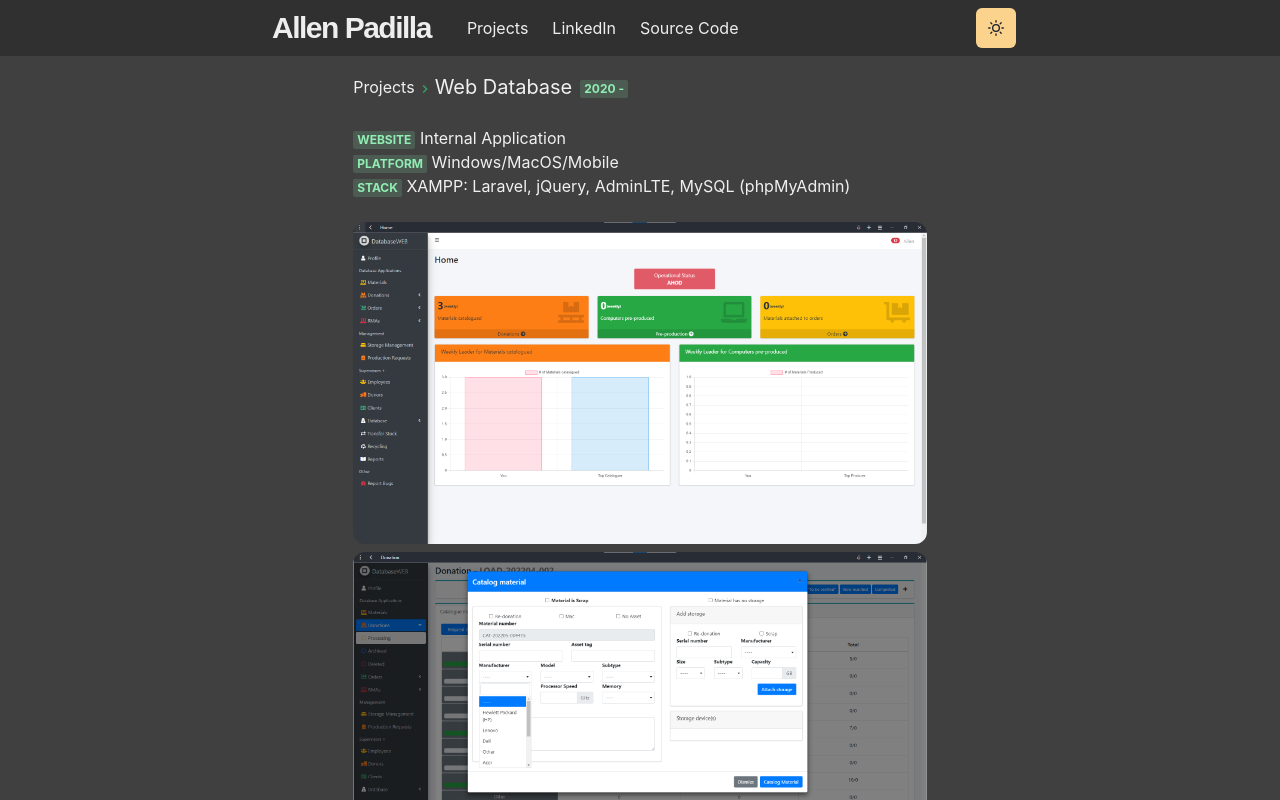
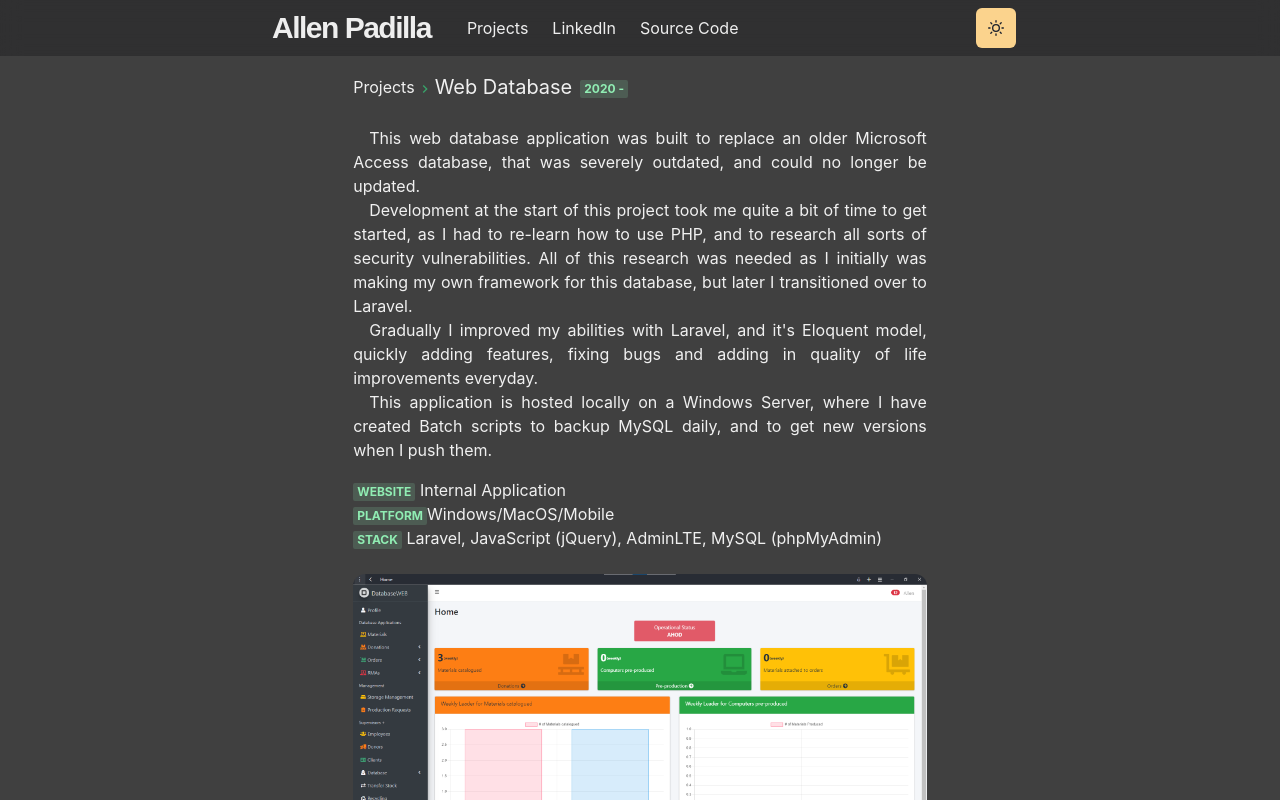
Before and after one commit to allen-padilla/portfolio, a Next.js app: page /projects/database in a window 1280 px wide. Shown: the top 800 px of the page. Built offline with nearby package versions, Linux system fonts and the light colour scheme.

Commit message:
Updated web database page.

```diff
--- a/pages/projects.js
+++ b/pages/projects.js
@@ -32,9 +32,7 @@ const Projects = () => {
               title="Web Database"
               thumbnail={DBLoginPic}
             >
-              A web application that tracks inventory, clients, orders, and employee's stats.
-              <br />
-              <strong>Built using: <br /> Laravel | jQuery | AdminLTE</strong>
+              A web application that tracks donations, inventory, clients, orders, and employee's stats.
             </WorkGridItem>
           </Section>
 
@@ -45,8 +43,6 @@ const Projects = () => {
               thumbnail={PortfolioPic}
             >
               My personal portfolio/blog, which I plan to improve as I learn more about web development.
-              <br />
-              <strong>Built using: <br /> React | NextJS | Chakra UI</strong>
             </WorkGridItem>
           </Section>
         </SimpleGrid>
--- a/pages/projects/database.js
+++ b/pages/projects/database.js
@@ -38,17 +38,31 @@ const Database = () => {
         </Section>
 
         <Section delay={0.2}>
-          <List>
+          <Paragraph>
+            This web database application was built to replace an older Microsoft Access database, that was severely outdated, and could no longer be updated.
+          </Paragraph>
+          <Paragraph>
+            Development at the start of this project took me quite a bit of time to get started, as I had to re-learn how to use PHP, and to research all sorts of security vulnerabilities.
+            All of this research was needed as I initially was making my own framework for this database, but later I transitioned over to Laravel.
+          </Paragraph>
+          <Paragraph>
+            Gradually I improved my abilities with Laravel, and it's Eloquent model, quickly adding features, fixing bugs and adding in quality of life improvements everyday.
+          </Paragraph>
+          <Paragraph>
+            This application is hosted locally on a Windows Server, where I have created Batch scripts to backup MySQL daily, and to get new versions when I push them.
+          </Paragraph>
+
+          <List mt={4}>
             <ListItem>
               <Badge colorScheme="whatsapp">Website</Badge> Internal Application
             </ListItem>
             <ListItem>
-              <Badge colorScheme="whatsapp">Platform</Badge>{" "}
+              <Badge colorScheme="whatsapp">Platform</Badge>
               Windows/MacOS/Mobile
             </ListItem>
             <ListItem>
-              <Badge colorScheme="whatsapp">Stack</Badge> XAMPP: Laravel,
-              jQuery, AdminLTE, MySQL (phpMyAdmin)
+              <Badge colorScheme="whatsapp">Stack</Badge> Laravel,
+              JavaScript (jQuery), AdminLTE, MySQL (phpMyAdmin)
             </ListItem>
           </List>
         </Section>
```
Also changed, not shown: pages/projects/portfolio.js (+17 -0 lines).
